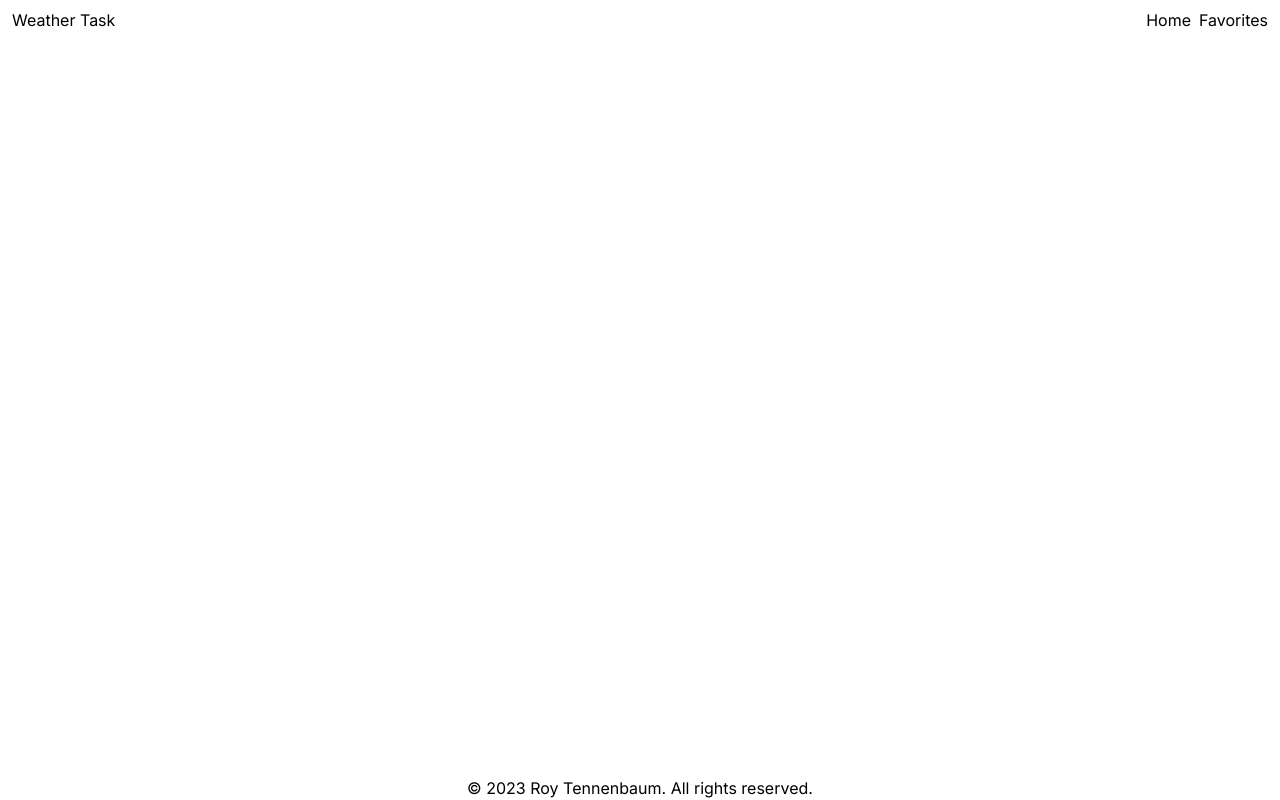
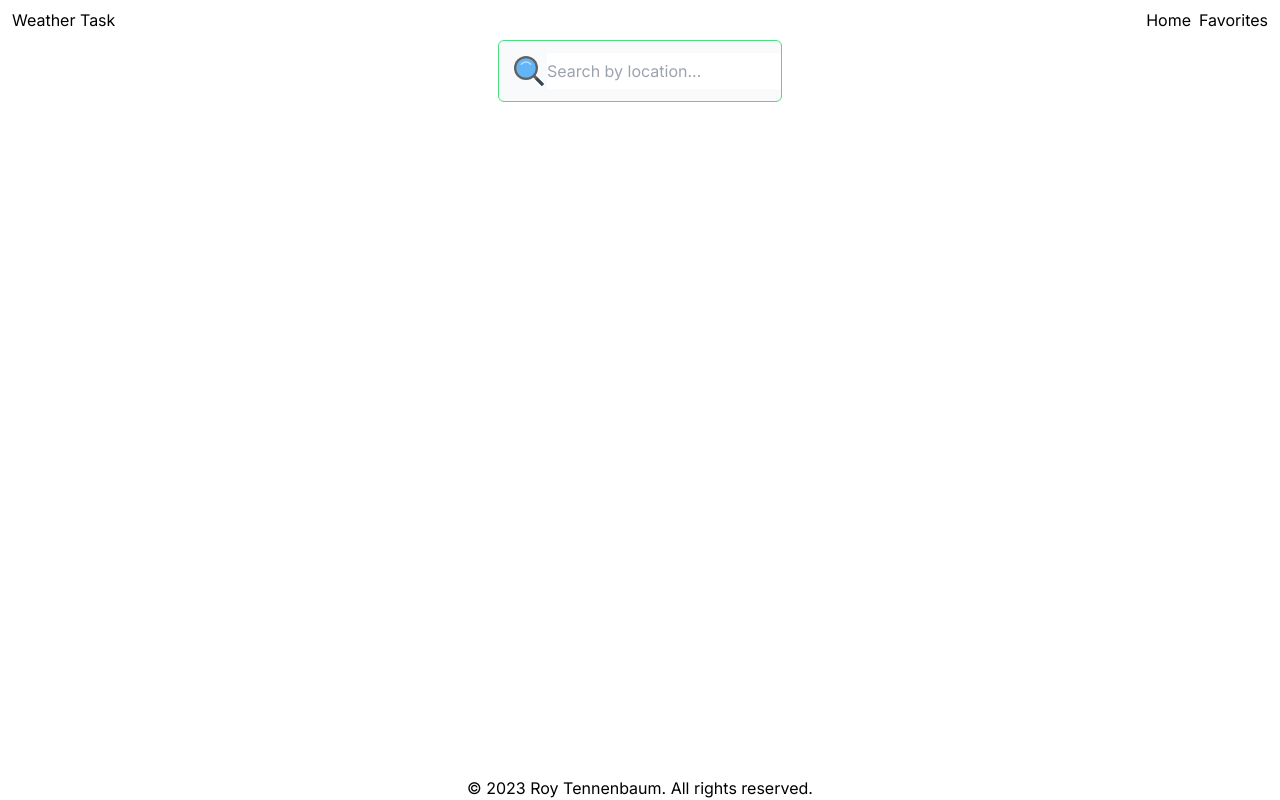
Before and after one commit to RoyTennenbaum/roy-tennenbaum-13-09-2023, a Next.js app: page / in a window 1280 px wide. Built offline with nearby package versions, Linux system fonts and the light colour scheme.

Commit message:
search component partially complete

```diff
--- a/app/page.tsx
+++ b/app/page.tsx
@@ -1,3 +1,9 @@
+import Search from '@/components/Search/Search';
+
 export default function Home() {
-  return <main></main>;
+  return (
+    <main>
+      <Search />
+    </main>
+  );
 }
--- /dev/null
+++ b/components/Search/Search.tsx
@@ -0,0 +1,24 @@
+import Image from 'next/image';
+
+import searchIcon from './search.svg';
+
+const Search: React.FC = () => {
+  return (
+    <section className="flex justify-center">
+      <label
+        htmlFor="search"
+        className="flex rounded-md border border-green-400 bg-gray-50 py-3 pl-3 text-gray-500 focus-within:border-indigo-600"
+      >
+        <Image src={searchIcon} alt="Search Icon" width={36} height={36} />
+        <input
+          id="search"
+          type="text"
+          placeholder="Search by location..."
+          className="outline-none"
+        />
+      </label>
+    </section>
+  );
+};
+
+export default Search;
```
Also changed, not shown: components/Search/search.svg (added).
